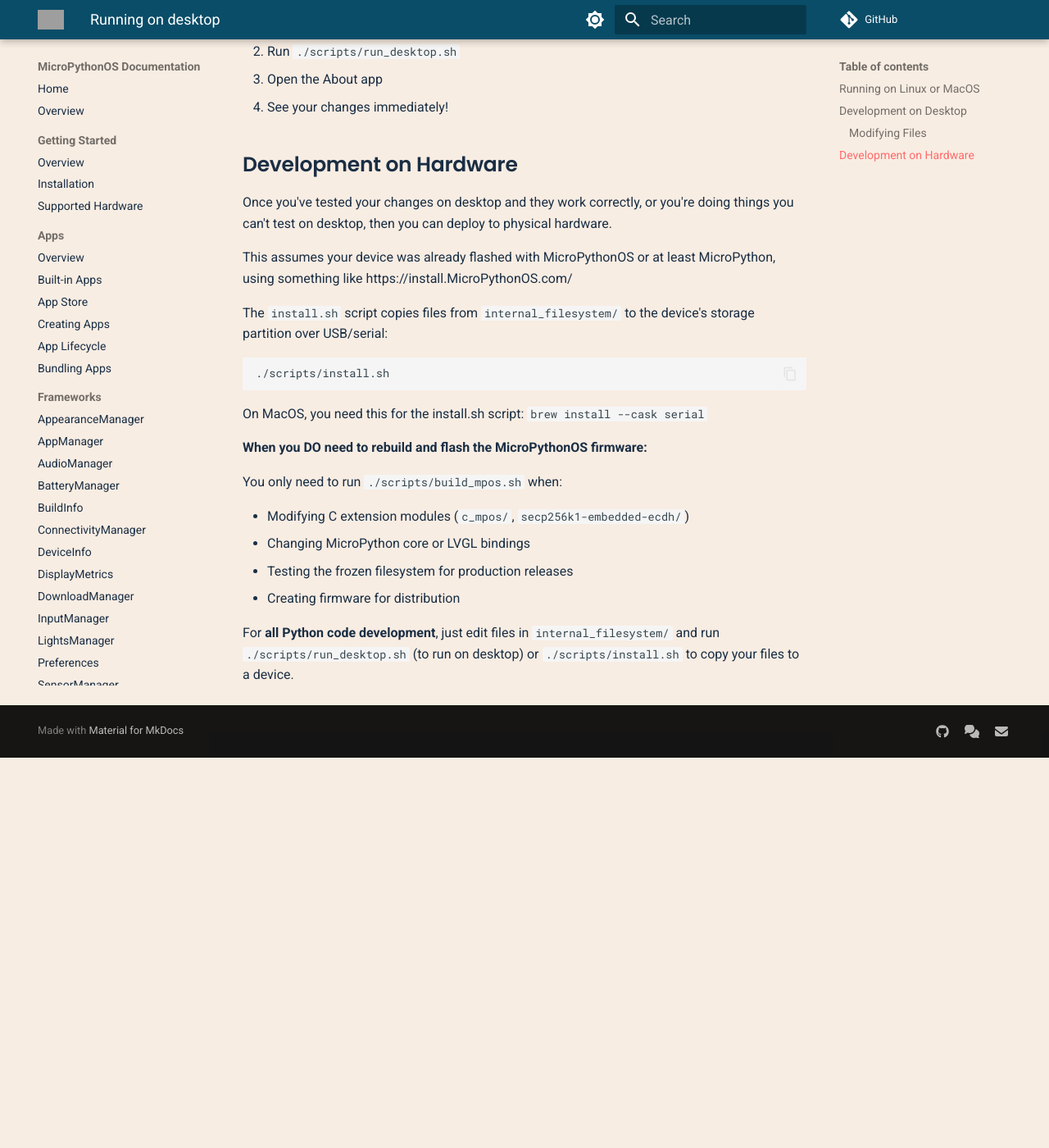
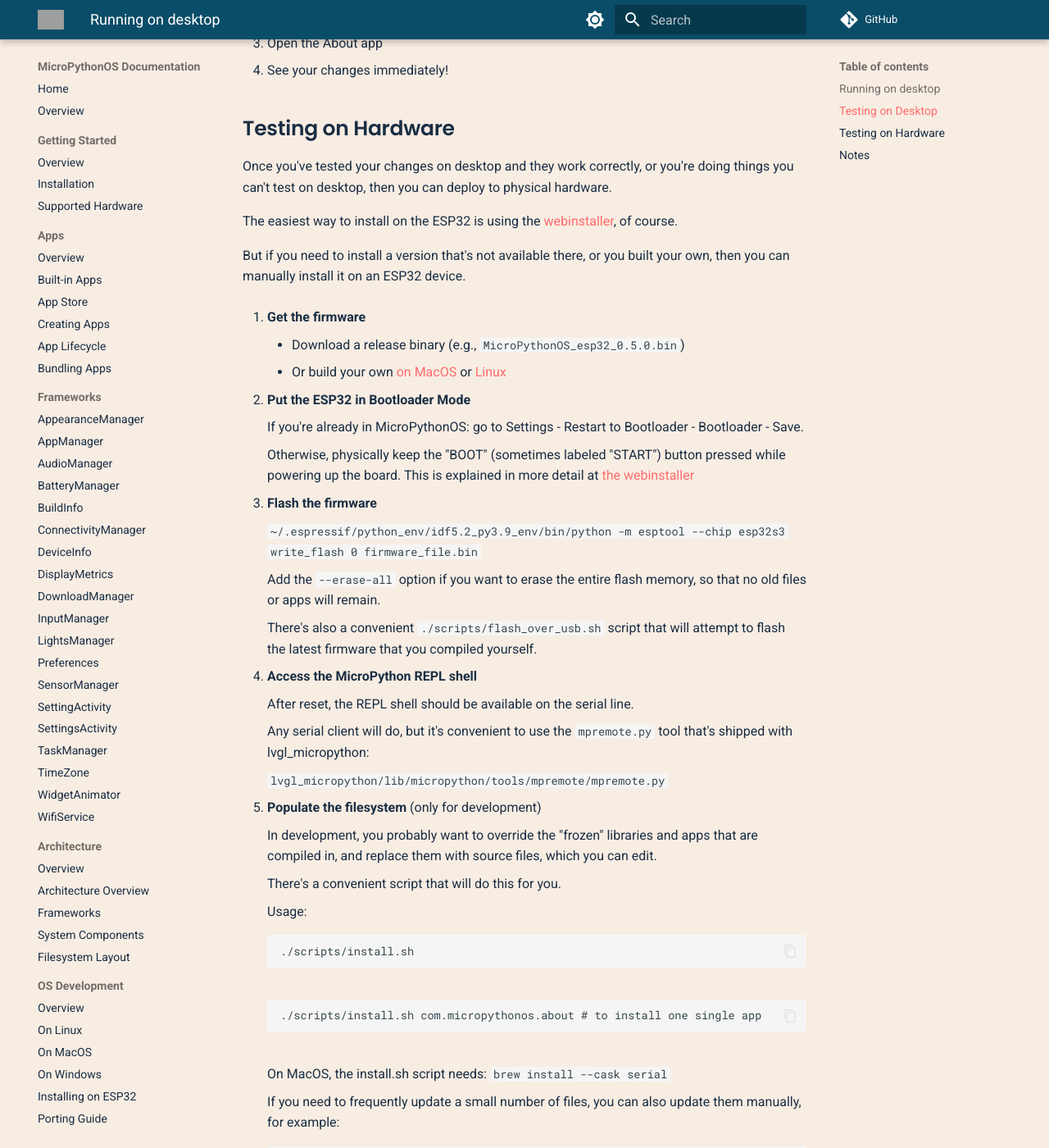
Before and after one commit to MicroPythonOS/docs, an MkDocs documentation site: the page built from docs/os-development/running-on-desktop.md, in a window 1280 px wide and 1400 px high, scrolled down 1395 px. Shown: the whole window at 82% size. Built offline with MkDocs 1.6.1 and Material for MkDocs 9.7.7, drawn with Linux system fonts in a browser that asks for light colours; comment, search, counter and statistics services are not loaded; before the commit the page ends 2319 px from its top, so only the background shows below that; some of the changed text lies outside the part shown; grey boxes are pictures that could not be loaded.

Commit message:
Improve docs

````diff
--- a/docs/os-development/installing-on-esp32.md
+++ b/docs/os-development/installing-on-esp32.md
@@ -48,15 +48,21 @@
     ```
     </pre>
 
+    <pre>
+    ```
+    ./scripts/install.sh com.micropythonos.about # to install one single app
+    ```
+    </pre>
 
-    Example:
+    On MacOS, the install.sh script needs: `brew install --cask serial`
+
+    If you need to frequently update a small number of files, you can also update them manually, for example:
 
     <pre>
     ```
-    ./scripts/install.sh
+    mpremote.py cp internal_filesystem/lib/mpos/device_info.py :/lib/mpos
     ```
     </pre>
-
 
 ## Notes
 
--- a/docs/os-development/running-on-desktop.md
+++ b/docs/os-development/running-on-desktop.md
@@ -1,8 +1,10 @@
-## Running on Linux or MacOS
+## Running on desktop
 
 1. Make sure you have the `local_filesystem/` folder
 
-    Make a local clone that contains the [internal_filesystem](https://github.com/MicroPythonOS/MicroPythonOS/tree/main/internal_filesystem) with:
+    If you built from source, you should already have a local clone that contains the [internal_filesystem](https://github.com/MicroPythonOS/MicroPythonOS/tree/main/internal_filesystem).
+
+    If you used a pre-built binary, then you need to get a local clone and change into that directory with:
 
     <pre>
     ```
@@ -13,37 +15,38 @@
 
 2. Make sure you have the software
 
-    Either you built your own [on MacOS](../os-development/macos.md) or [Linux](../os-development/linux.md) or you can download a pre-built executable binary (e.g., `MicroPythonOS_amd64_Linux_0.7.1.elf`, `MicroPythonOS_amd64_MacOS_0.7.1.bin`) from the [releases page](https://github.com/MicroPythonOS/MicroPythonOS/releases).
+    If you built from source, then you will already have the software in lvgl_micropython/build/lvgl_micropy_*
 
-    If you downloaded a pre-built binary (for example to /Users/yourname/MicroPythonOS_amd64_MacOS_0.7.1.bin) then put it in the right location, with execution rights:
+    If you downloaded a pre-built binary (for example /Users/yourname/MicroPythonOS_amd64_MacOS_0.7.1.bin) then put it in the right location now:
 
     <pre>
     ```
     mkdir -p lvgl_micropython/build
     cp /Users/yourname/MicroPythonOS_0.7.1.bin lvgl_micropython/build/lvgl_micropy_macOS
+    ```
+    </pre>
+
+3. Starting the software:
+
+    You're now ready to run it with:
+
+    <pre>
+    ```
     ./scripts/run_desktop.sh
     ```
     </pre>
 
     On MacOS, if you get an error about a missing /opt/homebrew/opt/libffi/lib/libffi.8.dylib then fix that with: `brew install libffi`
 
-## Development on Desktop
+## Testing on Desktop
 
-This offers a quick coding cycle (modify, deploy, test) so it's the recommending starting method.
+You'll notice that whenever you change a file in `internal_filesystem/`, the changes are immediately visible on desktop when you reload the file or restart the app.
 
-When you run `./scripts/run_desktop.sh`, the OS runs **directly from `internal_filesystem/`**. This means:
+When you run `./scripts/run_desktop.sh`, the OS runs the MicroPythonOS scripts **directly from `internal_filesystem/`**. This means:
 
 - **All changes to Python files are immediately active** - no build or install needed
 - **Instant testing** - edit a file, restart the app, see the changes
 - **Fast iteration cycle** - the recommended way to develop and test
-
-There's no need to run `./scripts/install.sh` when testing on desktop - that script is only for deploying everything from internal_filesystem/ to physical hardware.
-
-### Modifying Files
-
-You'll notice that whenever you change a file in `internal_filesystem/`, the changes are immediately visible on desktop when you reload the file or restart the app.
-
-This results in a very quick coding cycle - no compilation or installation needed for Python code changes.
 
 **Try it yourself:**
 
@@ -53,27 +56,8 @@
 4. See your changes immediately!
 
 
-## Development on Hardware
+## Testing on Hardware
 
 Once you've tested your changes on desktop and they work correctly, or you're doing things you can't test on desktop, then you can deploy to physical hardware.
 
-This assumes your device was already flashed with MicroPythonOS or at least MicroPython, using something like https://install.MicroPythonOS.com/
-
-The `install.sh` script copies files from `internal_filesystem/` to the device's storage partition over USB/serial:
-
-```bash
-./scripts/install.sh
-```
-
-On MacOS, you need this for the install.sh script: `brew install --cask serial`
-
-**When you DO need to rebuild and flash the MicroPythonOS firmware:**
-
-You only need to run `./scripts/build_mpos.sh` when:
-
-- Modifying C extension modules (`c_mpos/`, `secp256k1-embedded-ecdh/`)
-- Changing MicroPython core or LVGL bindings
-- Testing the frozen filesystem for production releases
-- Creating firmware for distribution
-
-For **all Python code development**, just edit files in `internal_filesystem/` and run `./scripts/run_desktop.sh` (to run on desktop) or `./scripts/install.sh` to copy your files to a device.
+{!os-development/installing-on-esp32.md!}
````
